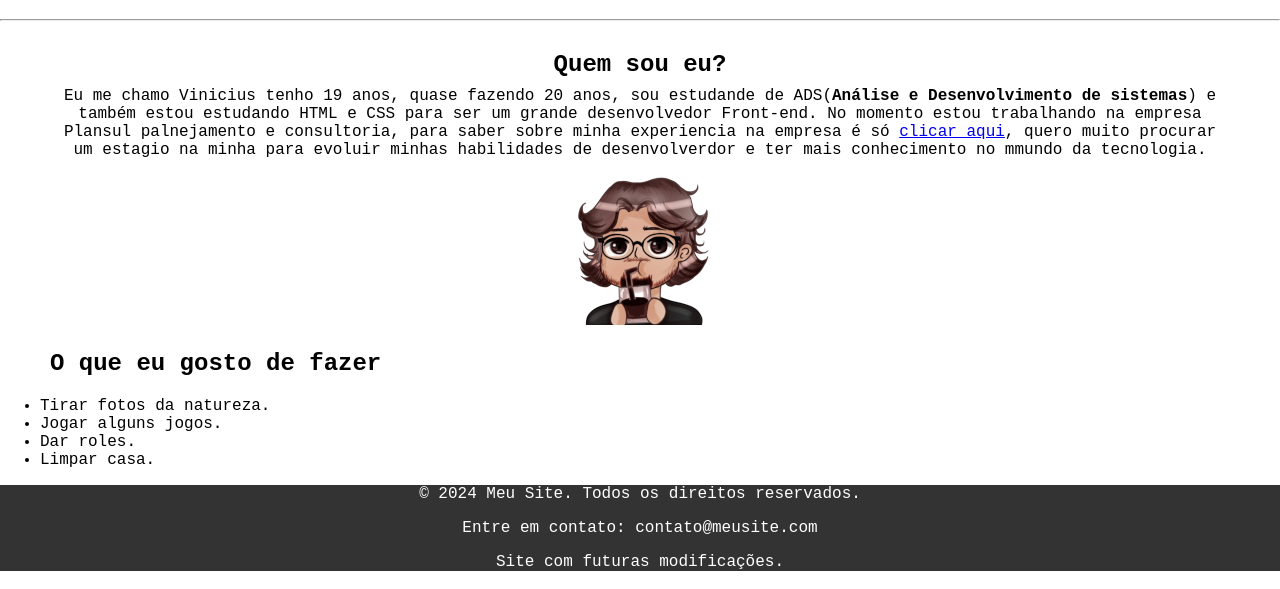
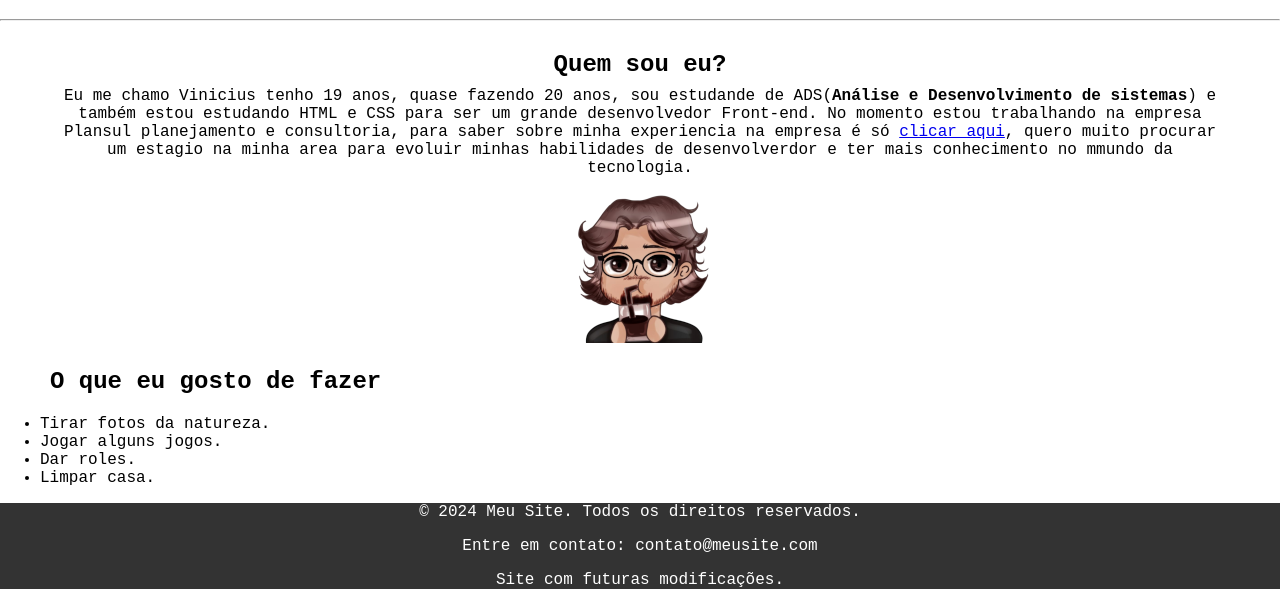
Before and after one commit to Vynetoob/primeirosite, a plain HTML site: page index.html in a window 1280 px wide. Shown: the part 221-810 px from the top of the page. Drawn offline with Linux system fonts and the light colour scheme.

Commit message:
Add files via upload

```diff
--- a/index.html
+++ b/index.html
@@ -28,7 +28,7 @@
         <h2>Quem sou eu?</h2>
     </div>
     <div class="textoquemsoueu">
-        <p>Eu me chamo Vinicius tenho 19 anos, quase fazendo 20 anos, sou estudande de ADS(<strong>Análise e Desenvolvimento de sistemas</strong>) e também estou estudando HTML e CSS para ser um grande desenvolvedor Front-end. No momento estou trabalhando na empresa Plansul palnejamento e consultoria, para saber sobre minha experiencia na empresa é só <a href="plansul.html" rel="next" target="_self" >clicar aqui</a>, quero muito procurar um estagio na minha para evoluir minhas habilidades de desenvolverdor e ter mais conhecimento no mmundo da tecnologia. </p>
+        <p>Eu me chamo Vinicius tenho 19 anos, quase fazendo 20 anos, sou estudande de ADS(<strong>Análise e Desenvolvimento de sistemas</strong>) e também estou estudando HTML e CSS para ser um grande desenvolvedor Front-end. No momento estou trabalhando na empresa Plansul planejamento e consultoria, para saber sobre minha experiencia na empresa é só <a href="plansul.html" rel="next" target="_self" >clicar aqui</a>, quero muito procurar um estagio na minha area para evoluir minhas habilidades de desenvolverdor e ter mais conhecimento no mmundo da tecnologia. </p>
         <img src="coffee-150.png" alt="Vini bebendo café">
     </div>
 
```
